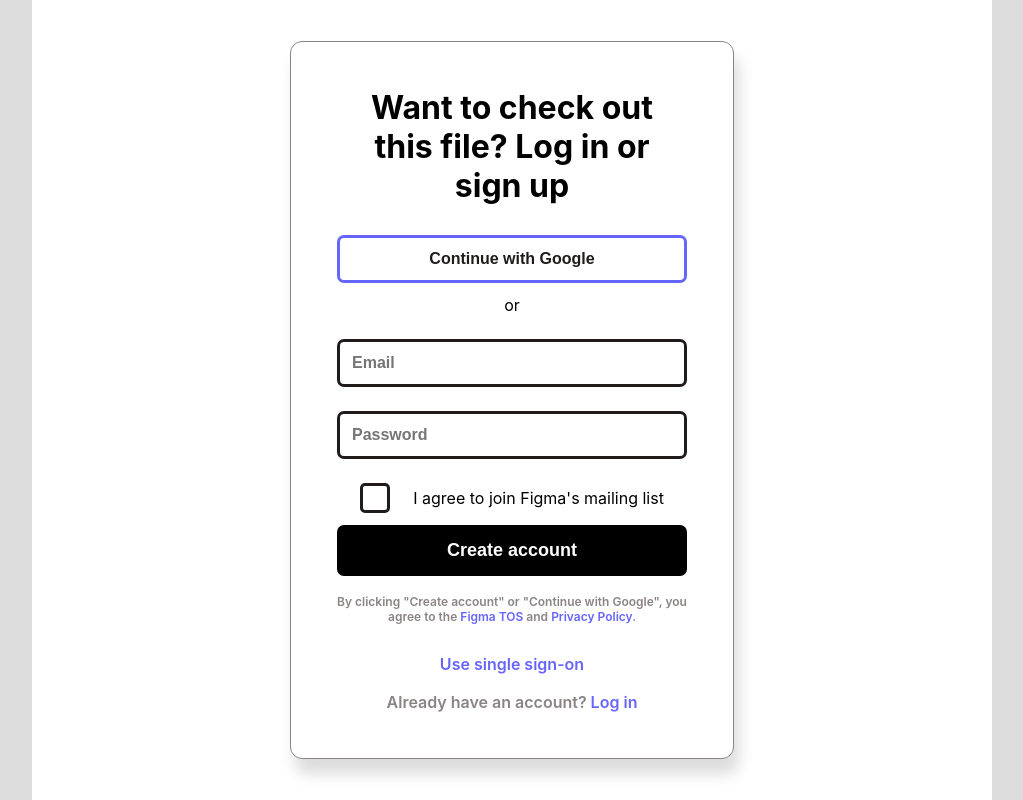
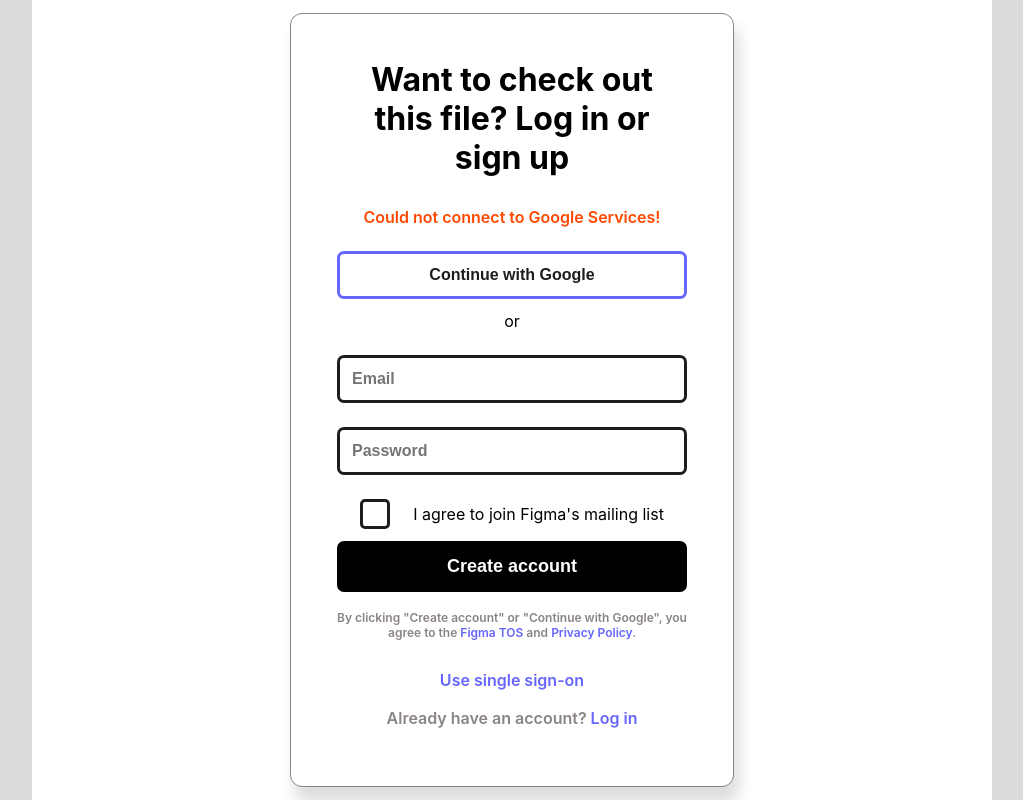
Before and after one commit to dimanrikalov/DiaDraw-Task, a React (Create React App) app in the folder client/: page / in a window 1280 px wide. Both pictures are taken after a click on the button "Continue with Google". Shown: the whole page, without its empty margins (128-1151 px from the left). Built offline with nearby package versions, Linux system fonts and the light colour scheme.

Commit message:
Added styling to the error messages

```diff
--- a/client/src/components/LoginScreen/LoginScreen.css
+++ b/client/src/components/LoginScreen/LoginScreen.css
@@ -137,3 +137,8 @@
 .already-have-acc a:hover {
     text-decoration: underline;
 }
+
+.error {
+    color: var(--red-error);
+    font-weight: 600;
+}
--- a/client/src/components/LoginScreen/LoginScreen.js
+++ b/client/src/components/LoginScreen/LoginScreen.js
@@ -1,58 +1,202 @@
 import './LoginScreen.css';
-import {useReducer} from 'react';
+import { useReducer } from 'react';
+import ENDPOINTS from '../../endpoints';
 
 const EVENTS = {
 	EMAIL_CHANGE: 'EMAIL_CHANGE',
 	PASSWORD_CHANGE: 'PASSWORD_CHANGE',
-	AGREE_CHANGE: 'AGREE_CHANGE'
-}
+	AGREE_CHANGE: 'AGREE_CHANGE',
+	RESET: 'RESET',
+
+	ERROR_GOOGLE: 'ERROR_GOOGLE',
+	ERROR_EMAIL: 'ERROR_EMAIL',
+	ERROR_PASSWORD: 'ERROR_PASSWORD',
+	ERROR_RESET: 'ERROR_RESET',
+};
 
 const reducer = (state, action) => {
-	switch(action) {
+	switch (action.type) {
 		case EVENTS.EMAIL_CHANGE:
-			break;
+			return {
+				...state,
+				email: action.value,
+			};
 		case EVENTS.PASSWORD_CHANGE:
-			break;
+			return {
+				...state,
+				password: action.value,
+			};
 		case EVENTS.AGREE_CHANGE:
-			break;
+			return {
+				...state,
+				agree: !state.agree,
+			};
+		case EVENTS.RESET:
+			return {
+				email: '',
+				password: '',
+				agree: false
+			}
 		default:
 			return state;
 	}
-}
+};
+
+const errorReducer = (state, action) => {
+	switch (action.type) {
+		case EVENTS.ERROR_GOOGLE:
+			return {
+				...state,
+				googleError: 'Could not connect to Google Services!',
+			};
+		case EVENTS.ERROR_EMAIL:
+			return {
+				...state,
+				emailError: 'Enter a valid email!',
+			};
+		case EVENTS.ERROR_PASSWORD:
+			return {
+				...state,
+				passwordError: 'Enter a valid password!',
+			};
+		case EVENTS.ERROR_RESET:
+			return {
+				googleError: false,
+				emailError: false,
+				passwordError: false,
+			};
+		default:
+			return state;
+	}
+};
 
 export const LoginScreen = () => {
-
 	const [state, dispatch] = useReducer(reducer, {
 		email: '',
 		password: '',
-		agree: false
+		agree: false,
 	});
 
+	const [errorsState, dispatchError] = useReducer(errorReducer, {
+		googleError: false,
+		emailError: false,
+		passwordError: false,
+	});
+
+	const handleEmailChange = (e) => {
+		dispatch({ type: EVENTS.EMAIL_CHANGE, value: e.target.value });
+	};
+
+	const handlePasswordChange = (e) => {
+		dispatch({ type: EVENTS.PASSWORD_CHANGE, value: e.target.value });
+	};
+
+	const handleAgreeChange = () => {
+		dispatch({ type: EVENTS.AGREE_CHANGE });
+	};
+
+	const handleGoogleError = (e) => {
+		dispatchError({ type: EVENTS.ERROR_GOOGLE });
+	};
+
+	const handleSubmit = (e) => {
+		e.preventDefault();
+		dispatchError({ type: EVENTS.ERROR_RESET });
+
+		if (!state.email) {
+			dispatchError({ type: EVENTS.ERROR_EMAIL });
+			return;
+		}
+		if (state.password.length < 4) {
+			dispatchError({ type: EVENTS.ERROR_PASSWORD });
+			return;
+		}
+		// Logic for form submission
+
+		fetch(ENDPOINTS.LOGIN, {
+			method: 'POST',
+			headers: {
+                'Content-Type': 'application/json',
+            },
+			body: JSON.stringify({
+				...state
+			})
+		})
+		.then(res => res.json())
+		.then(data => console.log(data));
+
+		//clear the fields
+		dispatch({type: EVENTS.RESET})
+	};
 
 	return (
 		<div className="container">
 			<h1>Want to check out this file? Log in or sign up</h1>
-			<form action="#" className="form-container">
-				<input type="button" value="Continue with Google" className="google-login"/>
+			<form onSubmit={handleSubmit} className="form-container">
+				<div className="error">
+					{errorsState.googleError && (
+						<p>{errorsState.googleError}</p>
+					)}
+				</div>
+				<input
+					type="button"
+					value="Continue with Google"
+					className="google-login"
+					onClick={handleGoogleError}
+				/>
 				<p>or</p>
-				<input type="email" placeholder="Email" className="data-input"/>
-                <div className="email-error"></div>
-				<input type="password" placeholder="Password" className="data-input"/>
-                <div className="password-error"></div>
+				<input
+					type="email"
+					placeholder="Email"
+					className="data-input"
+					value={state.email}
+					onChange={handleEmailChange}
+				/>
+				<div className="error">
+					{errorsState.emailError && <p>{errorsState.emailError}</p>}
+				</div>
+				<input
+					type="password"
+					placeholder="Password"
+					className="data-input"
+					value={state.password}
+					onChange={handlePasswordChange}
+				/>
+				<div className="error">
+					{errorsState.passwordError && (
+						<p>{errorsState.passwordError}</p>
+					)}
+				</div>
 				<div className="confirm-div">
-                <input type="checkbox" id="agree" name="agree" className="extra_info--checkbox--xK3ti" value="false" />
-					<label for="agree">
+					<input
+						type="checkbox"
+						id="agree"
+						name="agree"
+						className="extra_info--checkbox--xK3ti"
+						checked={state.agree}
+						onChange={handleAgreeChange}
+					/>
+					<label htmlFor="agree">
 						I agree to join Figma's mailing list
 					</label>
 				</div>
-				<input type="submit" value="Create account" className="create-account"/>
+				<input
+					type="submit"
+					value="Create account"
+					className="create-account"
+				/>
 			</form>
 			<p className="subscript">
 				By clicking "Create account" or "Continue with Google", you
-				agree to the <a href="#">Figma TOS</a> and <a href="#">Privacy Policy</a>.
+				agree to the <a href="#">Figma TOS</a> and{' '}
+				<a href="#">Privacy Policy</a>.
 			</p>
-            <a className="sign-on" href="#">Use single sign-on</a>
-            <h4 className="already-have-acc">Already have an account? <a href="#">Log in</a></h4>
+			<a className="sign-on" href="#">
+				Use single sign-on
+			</a>
+			<p className="already-have-acc">
+				Already have an account? <a href="#">Log in</a>
+			</p>
 		</div>
 	);
 };
```
